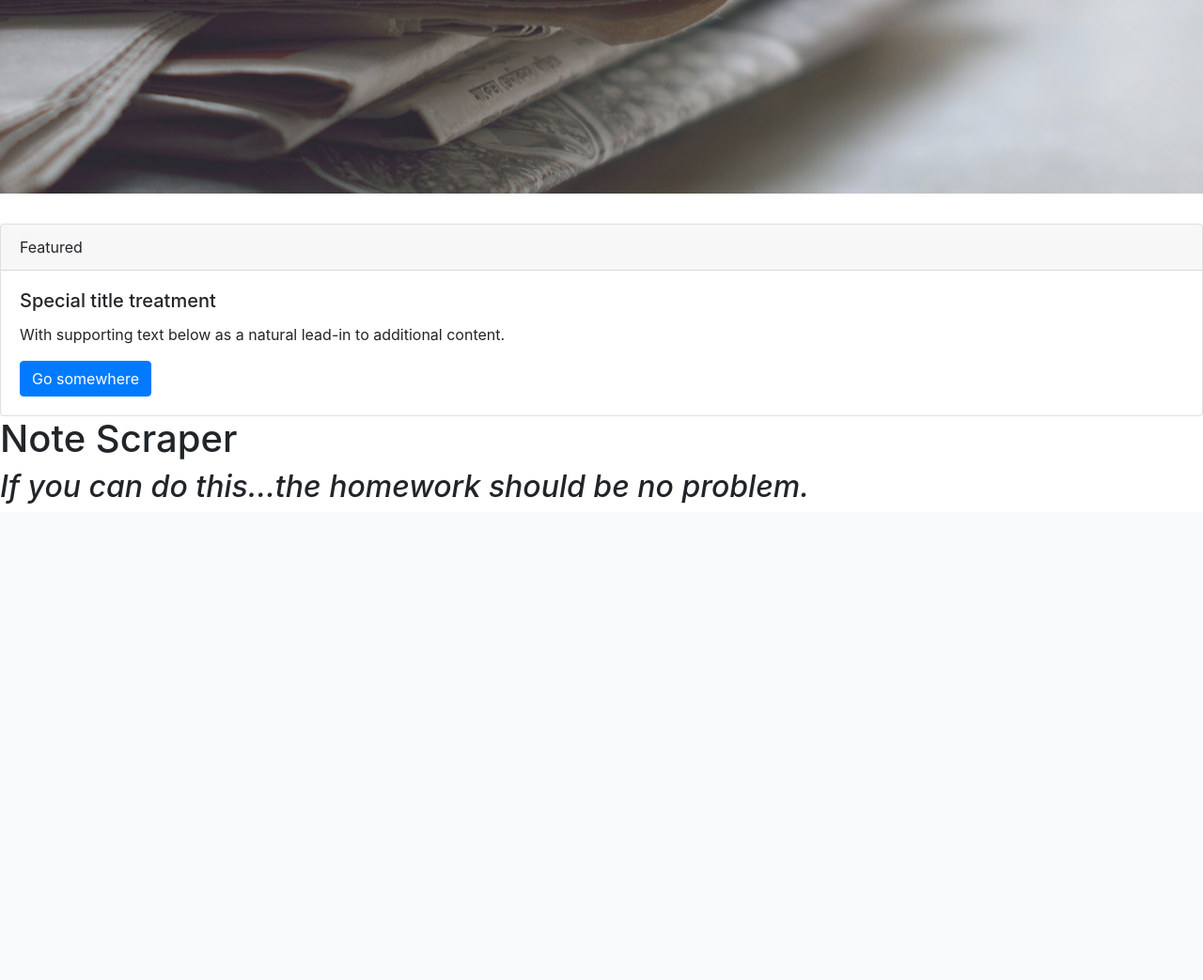
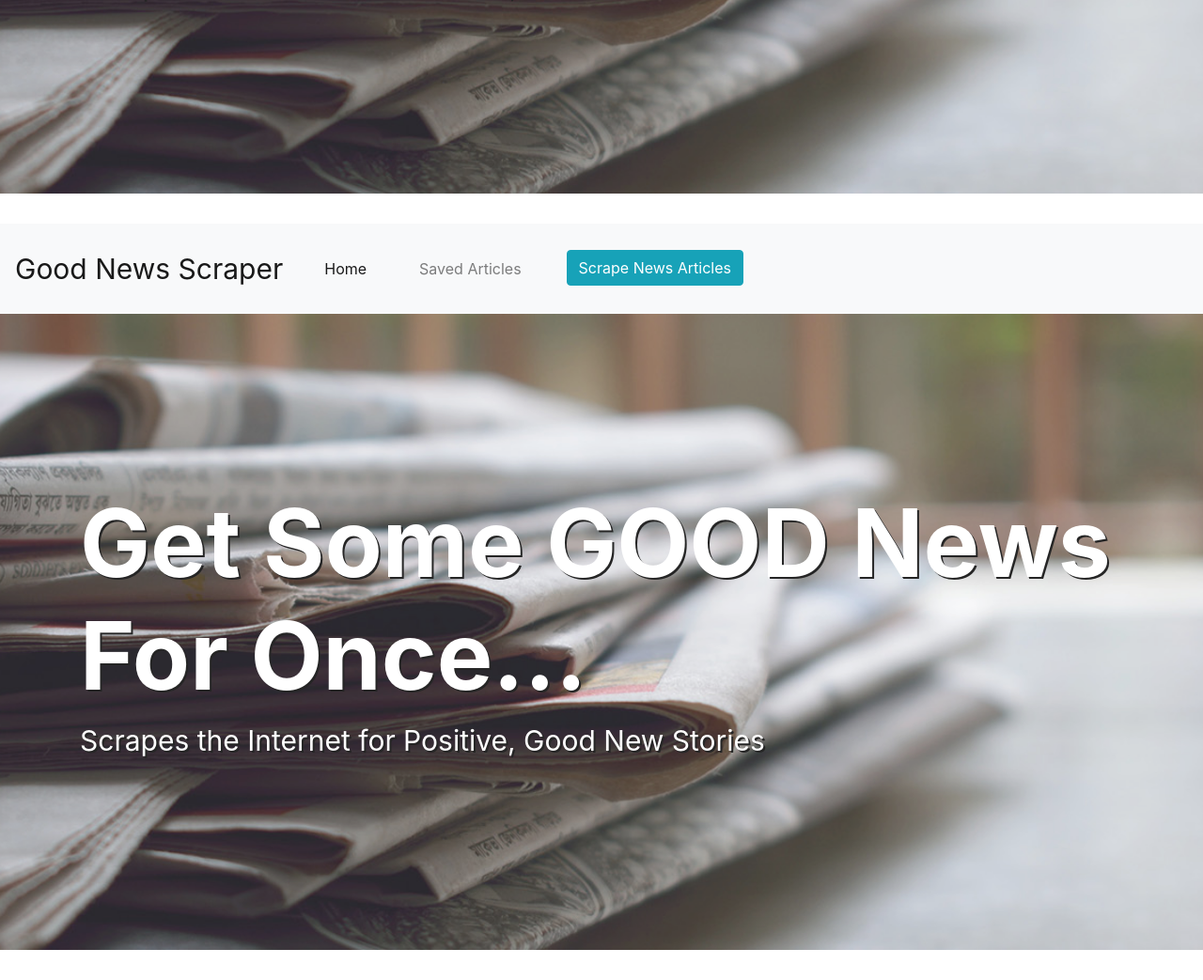
Before and after one commit to brittanycflanagan/mongo-homework, a Node server app: template views/layouts/main.handlebars in a window 1280 px wide. Shown: the part 567-1610 px from the top of the page at 94% size. Before the commit the page ends 1103 px from the top, so only its background shows below. Run offline with Node 20, Linux system fonts and the light colour scheme; the template is opened without the code that fills it, so the values that code supplies are empty; some libraries are stand-ins or nearby versions.

Commit message:
making progress slowly

```diff
--- a/public/app.js
+++ b/public/app.js
@@ -1,13 +1,106 @@
 // Grab the articles as a json
 $.getJSON("/articles", function(data) {
   // For each one
-  for (var i = 0; i < data.length; i++) {
+  for (let i = 0; i < data.length; i++) {
     // Display the apropos information on the page
-    $("#articles").append("<p data-id='" + data[i]._id + "'>" + data[i].title + "<br />" + data[i].link + "</p>");
-    $("#articles").append("<a href='"+data[i].link+"'> Read Article</a>");
+    // $("#articles").append("<p data-id='" + data[i]._id + "'>" + data[i].title + "<br />" + data[i].link + "</p>");
+    // $("#articles").append("<a href='"+data[i].link+"'> Read Article</a>");
+    $('#articles').append(`
+    <br/>
+    <div class="card">
+
+    <div class="card-body">
+        <h5 class="card-title"  data-id="${data[i]._id}">${data[i].title}</h5>
+
+        <a href="${data[i].link}" class="btn btn-primary">Read Article</a>
+        <span id="card${i}"></span>
+    </div>
+    </div>`
+
+    )
+    if (data[i].saved === false) {//Button to Save Article
+      $("#card"+i).append(`
+      <button type="button" class="btn btn-dark" data-id="${data[i]._id}" id="savearticle">Save Article</button>
+      `);
+      }
+
+      if (data[i].saved === true) {//Button to Save Article
+        $("#card"+i).append(`
+
+        <span class="alert alert-success" role="alert">Article Saved!</span>
+          `);
+      }
+
+      // if (data[i].saved === true) {//Button to Save Article
+      //   $("#card"+i).append(`
+      //   <button type="button" class="btn btn-secondary" data-id="${data[i]._id}" id="deletearticle">Remove Article From Saved</button>
+      //     `);
+      // }
   }
+
 });
 
+$.getJSON("/saved", function(data) {
+  // For each one
+  for (let i = 0; i < data.length; i++) {
+    // Display the apropos information on the page
+    // $("#articles").append("<p data-id='" + data[i]._id + "'>" + data[i].title + "<br />" + data[i].link + "</p>");
+    // $("#articles").append("<a href='"+data[i].link+"'> Read Article</a>");
+    $('#saved-articles').append(`
+    <br/>
+    <div class="card">
+
+    <div class="card-body">
+        <h5 class="card-title"  data-id="${data[i]._id}">${data[i].title}</h5>
+
+        <a href="${data[i].link}" class="btn btn-primary">Read Article</a>
+        <span id="card${i}"></span> <button type="button" class="btn btn-secondary" data-id="${data[i]._id}" id="deletearticle">Remove Article From Saved</button>
+    </div>
+    </div>`
+
+    )
+    // if (data[i].saved === false) {//Button to Save Article
+    //   $("#card"+i).append(`
+    //   <button type="button" class="btn btn-dark" data-id="${data[i]._id}" id="savearticle">Save Article</button>
+    //   `);
+    //   }
+
+      // if (data[i].saved === true) {//Button to Save Article
+      //   $("#card"+i).append(`
+
+      //   <span class="alert alert-success" role="alert">Article Saved!</span>
+      //     `);
+      // }
+
+
+  }
+
+});
+
+
+/* <p class="card-text">With supporting text below as a natural lead-in to additional content.</p> */
+
+// Whenever someone clicks a p tag
+$(document).on("click", "#scrape", function() {
+
+  event.preventDefault();
+
+  // Now make an ajax call for the Article
+  $.ajax({
+    method: "GET",
+    url: "/scrape"
+  })
+    // With that done, add the note information to the page
+    .then(function(data) {
+      console.log(data);
+      // $('#myModal').modal('show');
+      $("#myModal").show();
+  });
+  });
+
+$(document).on("click", "#closemodal", function(){
+  $("#myModal").hide();
+})
 
 // Whenever someone clicks a p tag
 $(document).on("click", "p", function() {
@@ -35,13 +128,13 @@
       $("#notes").append("<textarea id='bodyinput' name='body'></textarea>");
       // A button to submit a new note, with the id of the article saved to it
       $("#notes").append("<button data-id='" + data._id + "' id='savenote'>Save Note</button>");
-      if (data.saved === false) {//Button to Save Article
-        $("#notes").append("<button data-id='" + data._id + "' id='savearticle'>Save Article</button>");
-        }
+      // if (data.saved === false) {//Button to Save Article
+      //   $("#notes").append("<button data-id='" + data._id + "' id='savearticle'>Save Article</button>");
+      //   }
 
-      if (data.saved === true) {//Button to Save Article
-          $("#notes").append("<button data-id='" + data._id + "' id='deletearticle'>Delete Article</button>");
-      }
+      // if (data.saved === true) {//Button to Save Article
+      //     $("#notes").append("<button data-id='" + data._id + "' id='deletearticle'>Delete Article</button>");
+      // }
 
       if (data.note) {
         console.log(data.note[0].title);
@@ -127,6 +220,9 @@
 // When you click the savearticle button
 $(document).on("click", "#savearticle", function() {
   // Grab the id associated with the article from the submit button
+
+  $(this).replaceWith(`<span class="alert alert-success" role="alert">Article Saved!</span>`);
+
   var thisId = $(this).attr("data-id");
 
   // Run a POST request to change the note, using what's entered in the inputs
@@ -141,6 +237,9 @@
     // With that done
     .then(function(data) {
       // Log the response
+      //Button to Save Article
+
+
       console.log(data);
       // Empty the notes section
       // $("#notes").empty();
--- a/public/style.css
+++ b/public/style.css
@@ -3,6 +3,9 @@
           background-color: white;
 
         }
+      .articles {
+        padding:15px 50px;
+      }
 
     .navbar-brand {
           font-size:500px;
--- a/server.js
+++ b/server.js
@@ -50,6 +50,12 @@
 
 });
 
+app.get("/saved-articles", (req, res) => {
+  res.render("saved-articles");
+  console.log(req.user);
+
+});
+
 
 // A GET route for scraping the echoJS website
 app.get("/scrape", function(req, res) {
@@ -87,7 +93,11 @@
     });
 
     // If we were able to successfully scrape and save an Article, send a message to the client
-    res.send("Scrape Complete");
+
+    res.send("scrape complete");
+
+
+
   });
 });
 
--- a/views/index.handlebars
+++ b/views/index.handlebars
@@ -1 +1 @@
-<h1>TEST!!!</h1>
+{{> articles active}}
--- a/views/layouts/main.handlebars
+++ b/views/layouts/main.handlebars
@@ -4,21 +4,52 @@
     <meta charset="UTF-8">
     <title>Get Some Good News</title>
 
+  {{!-- <link rel="stylesheet" href="https://maxcdn.bootstrapcdn.com/bootstrap/3.3.7/css/bootstrap.min.css"> --}}
+  <script src="https://ajax.googleapis.com/ajax/libs/jquery/3.3.1/jquery.min.js"></script>
+  <script src="https://maxcdn.bootstrapcdn.com/bootstrap/3.3.7/js/bootstrap.min.js"></script>
 
 	<link rel="stylesheet" href="https://stackpath.bootstrapcdn.com/bootstrap/4.1.0/css/bootstrap.min.css" integrity="sha384-9gVQ4dYFwwWSjIDZnLEWnxCjeSWFphJiwGPXr1jddIhOegiu1FwO5qRGvFXOdJZ4" crossorigin="anonymous">
+ <script src="https://code.jquery.com/jquery-3.3.1.slim.min.js" integrity="sha384-q8i/X+965DzO0rT7abK41JStQIAqVgRVzpbzo5smXKp4YfRvH+8abtTE1Pi6jizo" crossorigin="anonymous"></script>
+<script src="https://cdnjs.cloudflare.com/ajax/libs/popper.js/1.14.0/umd/popper.min.js" integrity="sha384-cs/chFZiN24E4KMATLdqdvsezGxaGsi4hLGOzlXwp5UZB1LY//20VyM2taTB4QvJ" crossorigin="anonymous"></script>
+<script src="https://stackpath.bootstrapcdn.com/bootstrap/4.1.0/js/bootstrap.min.js" integrity="sha384-uefMccjFJAIv6A+rW+L4AHf99KvxDjWSu1z9VI8SKNVmz4sk7buKt/6v9KI65qnm" crossorigin="anonymous"></script>
+
   <link rel="stylesheet" href="./style.css" type='text/css'>
+
+
+
+
   </head>
   <body>
+
+<!-- Modal -->
+<div class="modal" tabindex="-1" role="dialog" id="myModal">
+  <div class="modal-dialog" role="document">
+    <div class="modal-content">
+      <div class="modal-header">
+
+
+      </div>
+      <div class="modal-body">
+        <p>Scrape Complete!</p>
+      </div>
+      <div class="modal-footer">
+
+        <button type="button" id="closemodal" class="btn btn-primary">Okay!</button>
+      </div>
+    </div>
+  </div>
+</div>
+
 	  {{> nav active}}
 	  {{> jumbo active}}
-	  {{> articles active}}
-    <div id="wrapper">
-      <h1>Note Scraper</h1>
-      <h2><i>If you can do this...the homework should be no problem.</i></h2>
-      <div id="articles"></div>
+
+
+
+{{{ body }}}
+
       <div id="notes"></div>
 
-    </div>
+
     <script src="https://cdnjs.cloudflare.com/ajax/libs/jquery/3.2.1/jquery.min.js"></script>
     <script src="app.js"></script>
   </body>
--- a/views/partials/articles.handlebars
+++ b/views/partials/articles.handlebars
@@ -1,12 +1,2 @@
-<div class="card">
-  <div class="card-header">
-    Featured
-  </div>
-  <div id="articles">
-    <div class="card-body">
-        <h5 class="card-title">Special title treatment</h5>
-        <p class="card-text">With supporting text below as a natural lead-in to additional content.</p>
-        <a href="#" class="btn btn-primary">Go somewhere</a>
-    </div>
-    </div>
+<div class="articles" id="articles"><h1>News Articles</h1>
 </div>
--- a/views/partials/nav.handlebars
+++ b/views/partials/nav.handlebars
@@ -6,13 +6,13 @@
   <div class="collapse navbar-collapse" id="navbarNav">
     <ul class="navbar-nav">
       <li class="nav-item active">
-        <a class="nav-link" href="#">Home <span class="sr-only">(current)</span></a>
+        <a class="nav-link" href="/">Home <span class="sr-only">(current)</span></a>
       </li>
       <li class="nav-item">
-        <a class="nav-link" href="#">Saved Articles</a>
+        <a class="nav-link" href="/saved-articles">Saved Articles</a>
       </li>
       <li class="nav-item">
-        <button type="button" class="btn btn-info">Scrape News Articles</button>
+        <button type="button"  class="btn btn-info" id="scrape">Scrape News Articles</button>
       </li>
 
     </ul>
--- /dev/null
+++ b/views/saved-articles.handlebars
@@ -0,0 +1,2 @@
+<div class="articles" id="saved-articles"><h1>Saved News Articles</h1>
+</div>
```
Also changed, not shown: controllers/router.js (added, +8 -0 lines), views/all-lunches.handlebars (deleted, +0 -17 lines).
